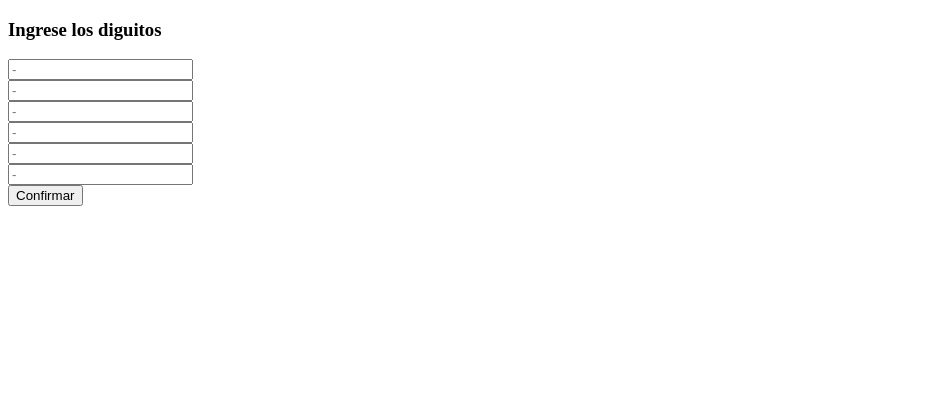
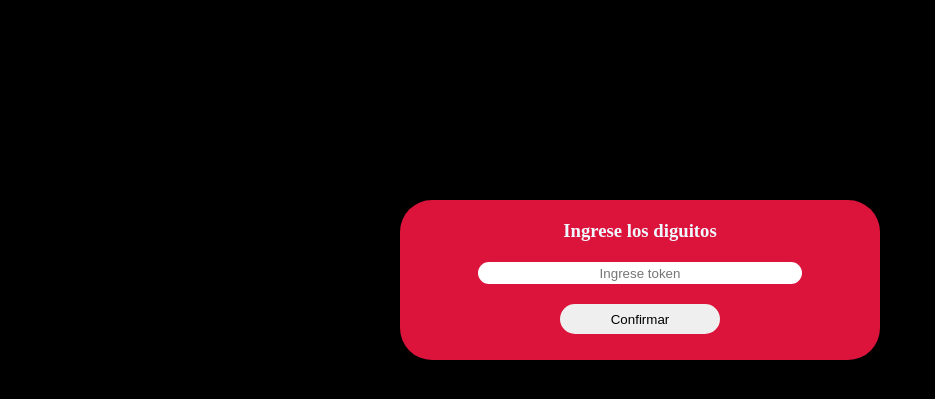
Before and after one commit to HugoFlores331/DW-FRONT-END, a PHP site: page /Vista/tEmail.html in a window 1280 px wide. Shown: the top 399 px of the page, without its empty margins (0-935 px from the left). Run offline with PHP 8.4, Linux system fonts and the light colour scheme.

Commit message:
Finalizacion de css para login

```diff
--- a/Vista/css/login.css
+++ b/Vista/css/login.css
@@ -12,7 +12,7 @@ a{
 }
 
 section{
-    background-color: darkred;
+    background-color:crimson;
     width: 20rem;
     height: 20rem;
     margin-top: 8rem;
--- /dev/null
+++ b/Vista/css/tEmail.css
@@ -0,0 +1,42 @@
+body{
+    background-color: black;
+    color: aliceblue;
+    text-align: center;
+}
+
+section{
+    background-color:crimson;
+    width:30rem;
+    height:10rem;
+    display: inline-block;
+    margin-top: 12rem;
+    border-radius:2rem;
+}
+
+input{
+    width: 20rem;
+    height: 20px;
+    text-align: center;
+    border-radius:15rem;
+    border:none;
+}
+
+h3{
+    margin-bottom:1rem;
+}
+
+.tk{
+    margin-top: 20px;
+}
+
+button{
+    width:10rem;
+    height:30px;
+    border-radius:3rem;
+    border:none;
+}
+
+button:hover{
+    background-color: black;
+    color: aliceblue;
+}
--- a/Vista/rPassword.html
+++ b/Vista/rPassword.html
@@ -5,10 +5,16 @@
         <meta charset="UTF-8">
         <meta name="viewport" content="width=device-width, initial-scale=1.0">
         <title>Document</title>
+        <link rel="stylesheet" href="css/rPassword.css">
     </head>
 
     <body>
         <section>
+
+            <div class="pass">
+                <h2>Restablecer contraseña</h2>
+            </div>
+
             <div class="pass">
                 <input type="password" name="password" id="password" placeholder="Ingrese su nueva contraseña">
             </div>
--- a/Vista/tEmail.html
+++ b/Vista/tEmail.html
@@ -5,6 +5,7 @@
         <meta charset="UTF-8">
         <meta name="viewport" content="width=device-width, initial-scale=1.0">
         <title>Document</title>
+        <link rel="stylesheet" href="css/tEmail.css">
     </head>
 
     <body>
@@ -14,27 +15,7 @@
             </div>
 
             <div class="tk">
-                <input type="number" name="n-1" id="n-1" placeholder="-">
-            </div>
-
-            <div class="tk">
-                <input type="number" name="n-2" id="n-2" placeholder="-">
-            </div>
-
-            <div class="tk">
-                <input type="number" name="n-3" id="n-3" placeholder="-">
-            </div>
-
-            <div class="tk">
-                <input type="number" name="n-4" id="n-4" placeholder="-">
-            </div>
-
-            <div class="tk">
-                <input type="number" name="n-5" id="n-5" placeholder="-">
-            </div>
-
-            <div class="tk">
-                <input type="number" name="n-6" id="n-6" placeholder="-">
+                <input type="text" name="n-1" id="n-1" placeholder="Ingrese token">
             </div>
 
             <div class="tk">
```
Also changed, not shown: Vista/css/rPassword.css (added, +38 -0 lines).
